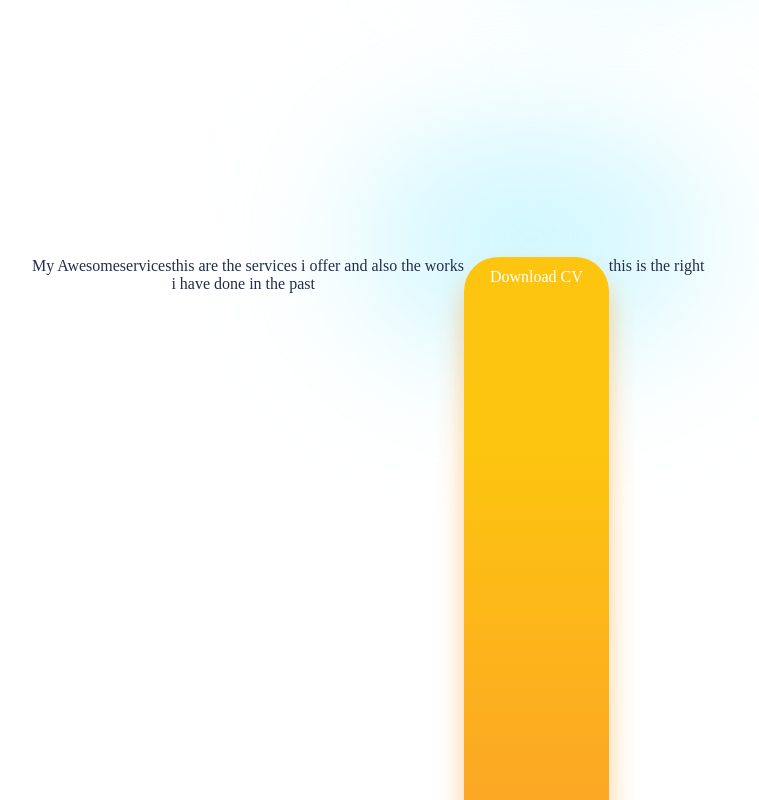
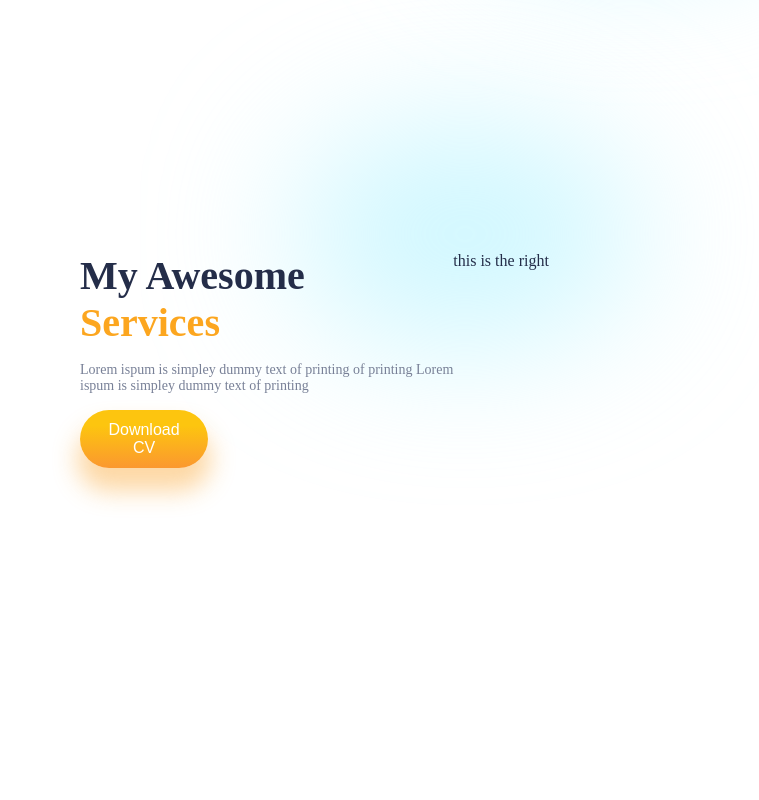
Before and after one commit to ha165/react-portfolio, a React (Create React App) app: page / in a window 1280 px wide. Shown: the part 700-1500 px from the top of the page, without its empty margins (32-791 px from the left). Built offline with nearby package versions, Linux system fonts and the light colour scheme.

Commit message:
update files

```diff
--- a/src/App.js
+++ b/src/App.js
@@ -1,13 +1,13 @@
 import NavBar from "./components/Navbar/NavBar";
 import InTro from "./components/Intro/InTro";
-import Features from "./components/Features/Features";
+import Tasks from "./components/Tasks/Tasks";
 import './App.css';
 function App() {
   return (
     <div className="App">
       <NavBar />
       <InTro />
-      <Features />
+      <Tasks />
     </div>
   );
 }
--- a/src/components/Features/Features.css
+++ /dev/null
@@ -1,13 +0,0 @@
-.services{
-    padding:0.3rem 0 3rem;
-    display: flex;
-    height: 90vh;
-    margin-bottom: 8rem;
-    margin-top: 9rem;
-    margin-bottom: 13rem;
-}
-.awesome{
-    display: flex;
-    flex-direction: colummn;
-    position: relative;
-}
--- a/src/components/Features/Features.jsx
+++ /dev/null
@@ -1,29 +0,0 @@
-import React from 'react';
-import './Features.css';
-import HeartEmoji from '../../img/heartemoji.png';
-import Glasses from '../../img/glasses.png';
-import Humble from '../../img/humble.png';
-const Features = () => {
-    return (
-        <div className="services">
-            {/* Left Side*/}
-            <div className="awesome">
-                <span>My Awesome</span>
-                <span>services</span>
-                <spane>
-                    this are the services i offer and also the works
-                    <br />
-                    i have done in the past
-                </spane>
-                <div className="button s-button">Download CV</div>
-                <div className="blur s-blur" style={{background:'#ABF1FF94'}}></div>
-            </div>
-            {/*ight side*/}
-            <div className="cards">
-               this is the right
-            </div>
-        </div>
-    )
-}
-
-export default Features
--- a/src/components/Intro/InTro.jsx
+++ b/src/components/Intro/InTro.jsx
@@ -20,7 +20,7 @@ const InTro = () => {
                     <span>Lumumba Harmony</span>
                     <span>Frontend And Backend Developer with better expirience in web designinng and development,producing a quality work</span>
                 </div>
-                <button className="button i-button">Hireme</button>
+                <button className="button i-button">Hire me</button>
                 <div className="i-icons">
                     <img src={Github} alt="" />
                     <img src={LinkedIn} alt="" />
--- a/src/components/Intro/Intro.css
+++ b/src/components/Intro/Intro.css
@@ -38,7 +38,7 @@
 
 .i-button {
   width: 6rem;
-  height: 2rem;
+  height: 3.5rem;
 }
 
 .i-icons {
--- /dev/null
+++ b/src/components/Tasks/Tasks.css
@@ -0,0 +1,32 @@
+.services{
+    padding: 0 3rem 0 3rem;
+    display: flex;
+    height: 90vh;
+    margin-bottom: 8rem;
+    margin-top: 9rem;
+    margin-bottom: 13rem;
+}
+.awesome{
+    display: flex;
+    flex-direction: column;
+    position: relative;
+}
+.awesome>:nth-child(1){
+    color: var(--black);
+    font-size: 2.5rem;
+    font-weight: bold;
+}
+.awesome>:nth-child(2){
+    color: var(--orange);
+    font-size: 2.5rem;
+    font-weight: bold;
+}
+.awesome>:nth-child(3){
+    color: var(--gray);
+    font-size: 14px;
+    margin-top: 1rem;
+}
+.s-button{
+    width: 8rem;
+    margin-top: 1rem;
+}
--- /dev/null
+++ b/src/components/Tasks/Tasks.jsx
@@ -0,0 +1,30 @@
+import React from 'react'
+import './Tasks.css';
+import HeartEmoji from "../../img/heartemoji.png";
+import Glasses from "../../img/glasses.png";
+import Humble from "../../img/humble.png";
+const Tasks = () => {
+    return (
+        <div className="services">
+            {/*Left Side */}
+            <div className="awesome">
+                <span>My Awesome</span>
+                <span>Services</span>
+                <spane>
+                    Lorem ispum is simpley dummy text of printing of printing Lorem
+                    <br />
+                    ispum is simpley dummy text of printing
+                </spane>
+                <button className="button s-button">Download CV</button>
+                <div className="blur s-blur" style={{ background: "#ABF1FF94" }}></div>
+            </div>
+            {/*right side*/}
+            <div className="cards">
+                 this is the right
+            </div>
+        </div>
+
+    )
+}
+
+export default Tasks
```
